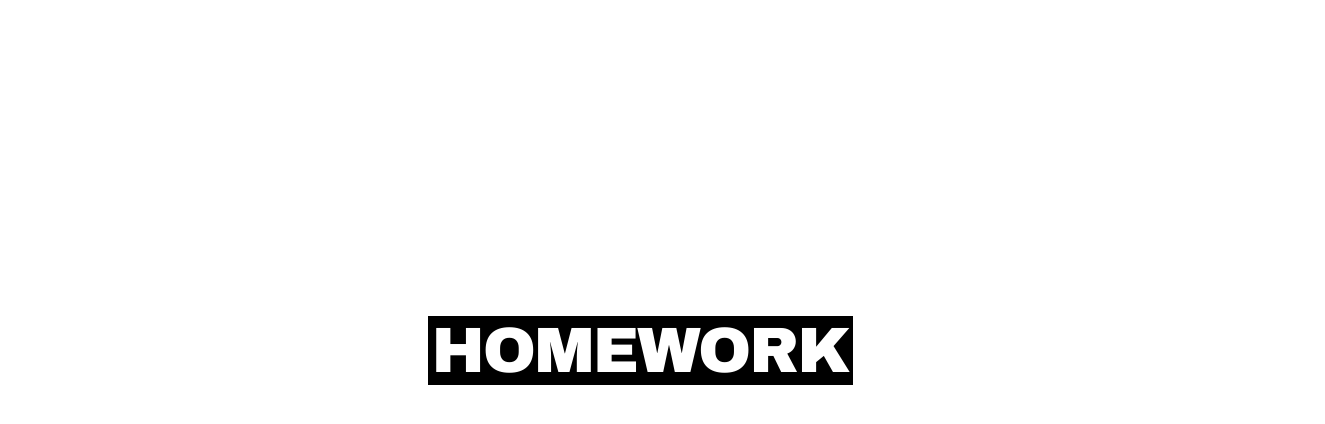
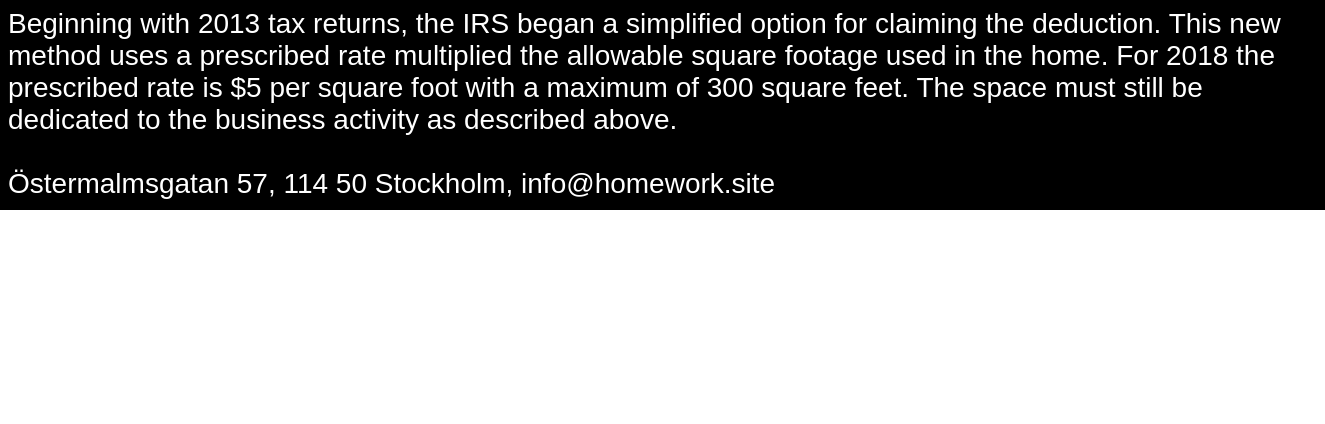
Before and after one commit to Taruz/homework, a plain HTML site: page index.html in a window 1280 px wide. Shown: the whole page, 1325 px wide, since content can reach past the window. Drawn offline with nearby package versions, Linux system fonts and the light colour scheme.

Commit message:
Add files via upload

```diff
--- a/index.html
+++ b/index.html
@@ -4,7 +4,7 @@
 
 <title>Homework</title>
 
-<meta name="description" content="Lak-sa is an art and design practice including Adam Nyström, Greta Colloca, Tor Westerlund and collaborators.">
+<meta name="description" content="Homework is an art and design practice including Adam Nyström, Greta Colloca, Tor Westerlund and collaborators.">
 <meta name="keywords" content="Graphic Design, Art, Identities, Packaging, Websites"> <meta name="author"> <meta name="generator" content="BBEdit
 6.1">
 
@@ -14,17 +14,14 @@
 <link rel="stylesheet" href="slick-theme.css" type="text/css"/>
 
 </head>
-
-
 <body>
-<div class="name" ><div class="info" id="title"><a href="mailto:info@homework.site?Subject=Hello" target="_top">HOMEWORK</a></div></div>
-  <div class="about" id="Div2"><p></p>
-  </div>
-
-
-
-
-</div>
+<div class="box">
+<div class="info">
+  Beginning with 2013 tax returns, the IRS began a simplified option for claiming the deduction.
+  This new method uses a prescribed rate multiplied the allowable square footage used in the home. For 2018
+  the prescribed rate is $5 per square foot with a maximum of 300 square feet. The space must still be dedicated
+  to the business activity as described above.<br><br>
+  Östermalmsgatan 57, 114 50 Stockholm, info@homework.site</div></div>
 </body>
 
 </html>
--- a/style.css
+++ b/style.css
@@ -1,31 +1,21 @@
 body {
-  overflow-y: scroll;
-  line-height: 1.3em;
-  font-family: arial;
-  font-size: 0.9em;
   background-color: white;
-  -webkit-font-smoothing: antialiased;
 }
 
 .info {
-  font-family: arial black;
-  margin-top: 25%;
+  font-family: arial;
+  font-size: 1.75em;
+  font-weight: 400;
   color: white;
-  width: 425px;
-  margin-left: auto;
-  margin-right: auto;
-  text-align: center;
-  font-kerning: normal;
-  letter-spacing: -0.03em;
-  font-size: 4em;
   background-color: black;
+  padding: 10px;
+  padding-right: 30px;
 }
 
-a {
-  color: white;
-  text-decoration: none; /* no underline */
-  a:hover:
+.box {
+  background-color: blue;
+  margin: -10px;
+  padding: -10px;
+  width: 105%;
+  height: 100%;
 }
-a:hover {
-    color: hotpink;
-}
```
